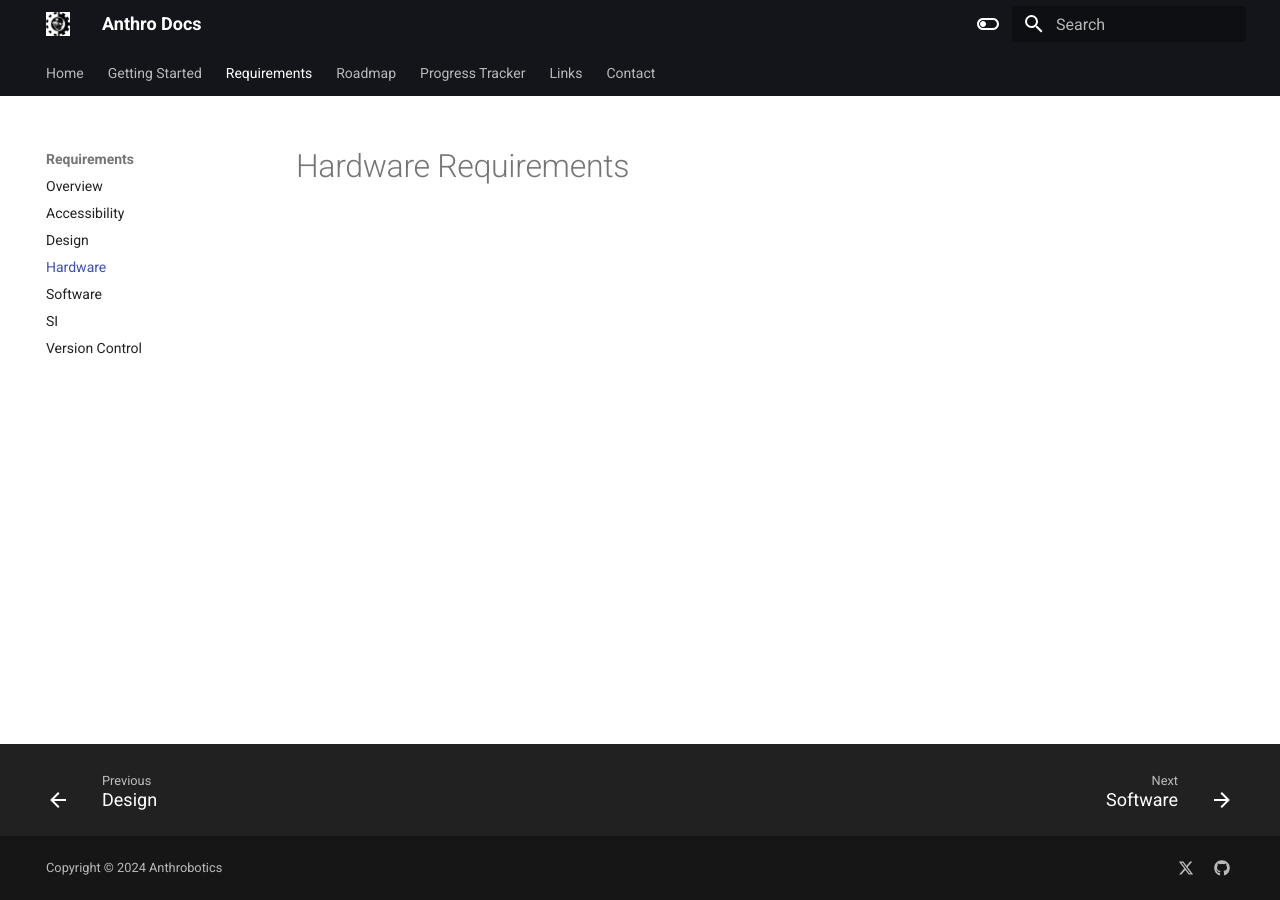
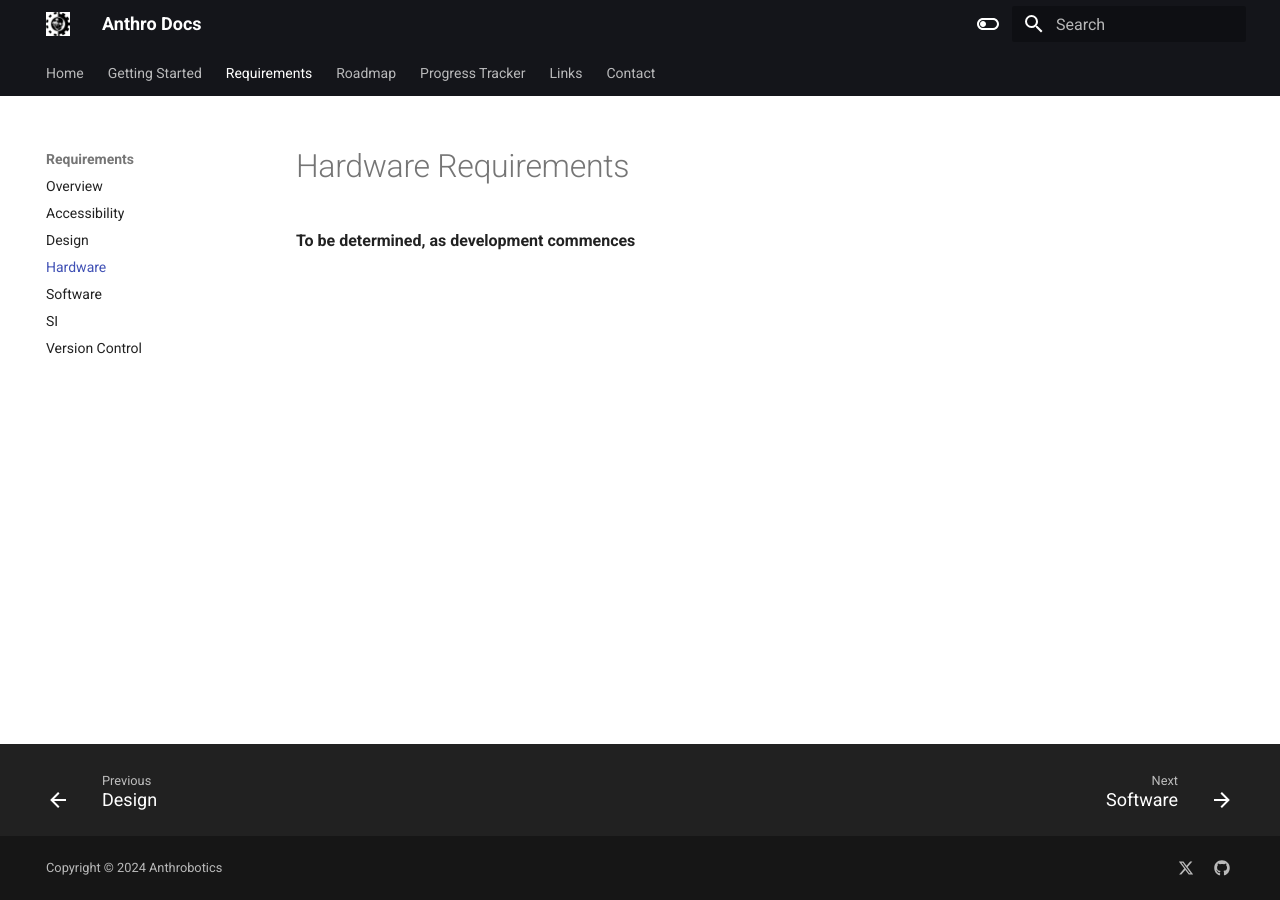
Before and after one commit to Anthrobotics/anthro-docs, an MkDocs documentation site: the page built from docs/requirements/hardware requirements.md, in a window 1280 px wide. Built offline with MkDocs 1.6.1 and Material for MkDocs 9.7.7, drawn with Linux system fonts in a browser that asks for light colours.

Commit message:
Update hardware requirements.md

```diff
--- a/docs/requirements/hardware requirements.md
+++ b/docs/requirements/hardware requirements.md
@@ -1 +1,3 @@
 # Hardware Requirements
+
+**To be determined, as development commences**
```
